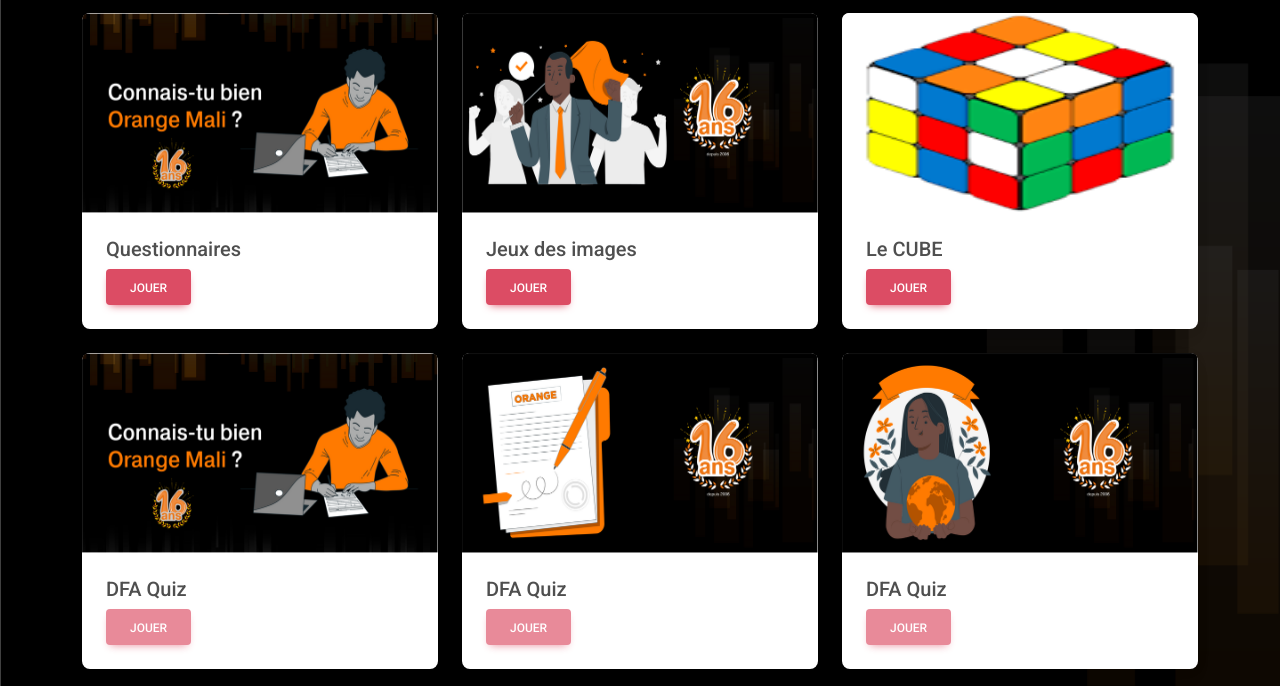
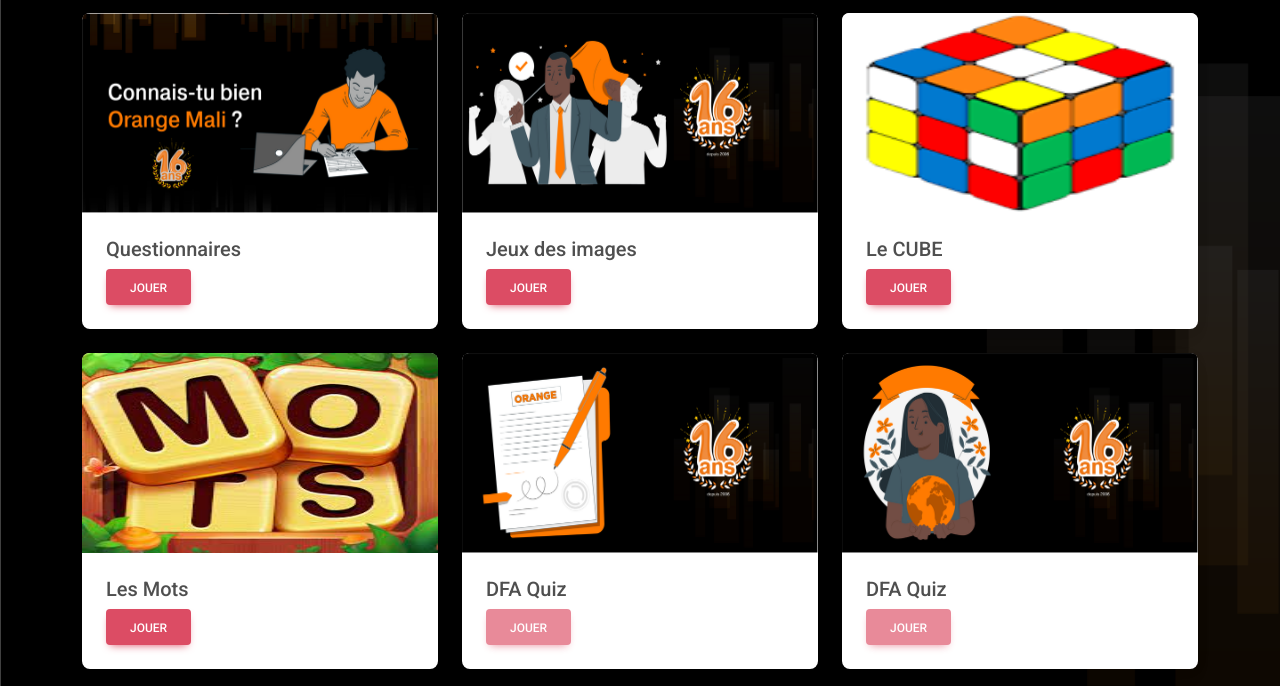
Before and after one commit to ZanCoulibaly/tulonke, a plain HTML site: page index.html in a window 1280 px wide. Shown: the part 79-765 px from the top of the page. Drawn offline with nearby package versions, Linux system fonts and the light colour scheme.

Commit message:
game fo word

```diff
--- a/index.html
+++ b/index.html
@@ -85,11 +85,11 @@
                     <!-- quatrieme container  -->
                     <div class="col">
                         <div class="card">
-                            <img src="image/coverbg.png" class="card-img-top" alt="...">
+                            <img src="image/mots.jpg" class="card-img-top" alt="...">
                             <div class="card-body">
-                                <h5 class="card-title">DFA Quiz</h5>
-                                <button class="btn btn-danger" disabled>
-                                        <a href="https://orangequiz.netlify.app/product.html" target="_blank" rel="noopener noreferrer">
+                                <h5 class="card-title">Les Mots</h5>
+                                <button class="btn btn-danger" >
+                                        <a href="https://orangequiz.netlify.app/Mots" target="_blank" rel="noopener noreferrer">
                                            Jouer
                                        </a>
                                    </button>
```
Also changed, not shown: image/mots.jpg (added).
